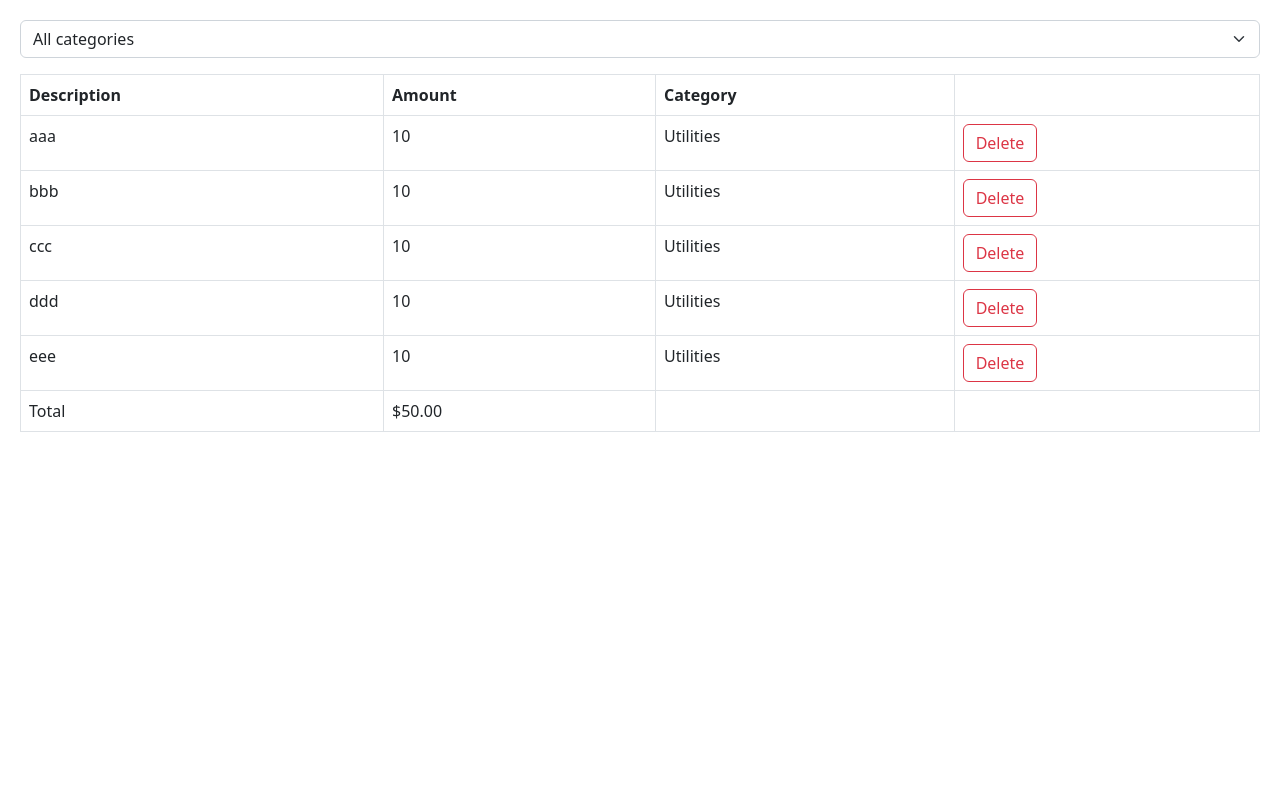
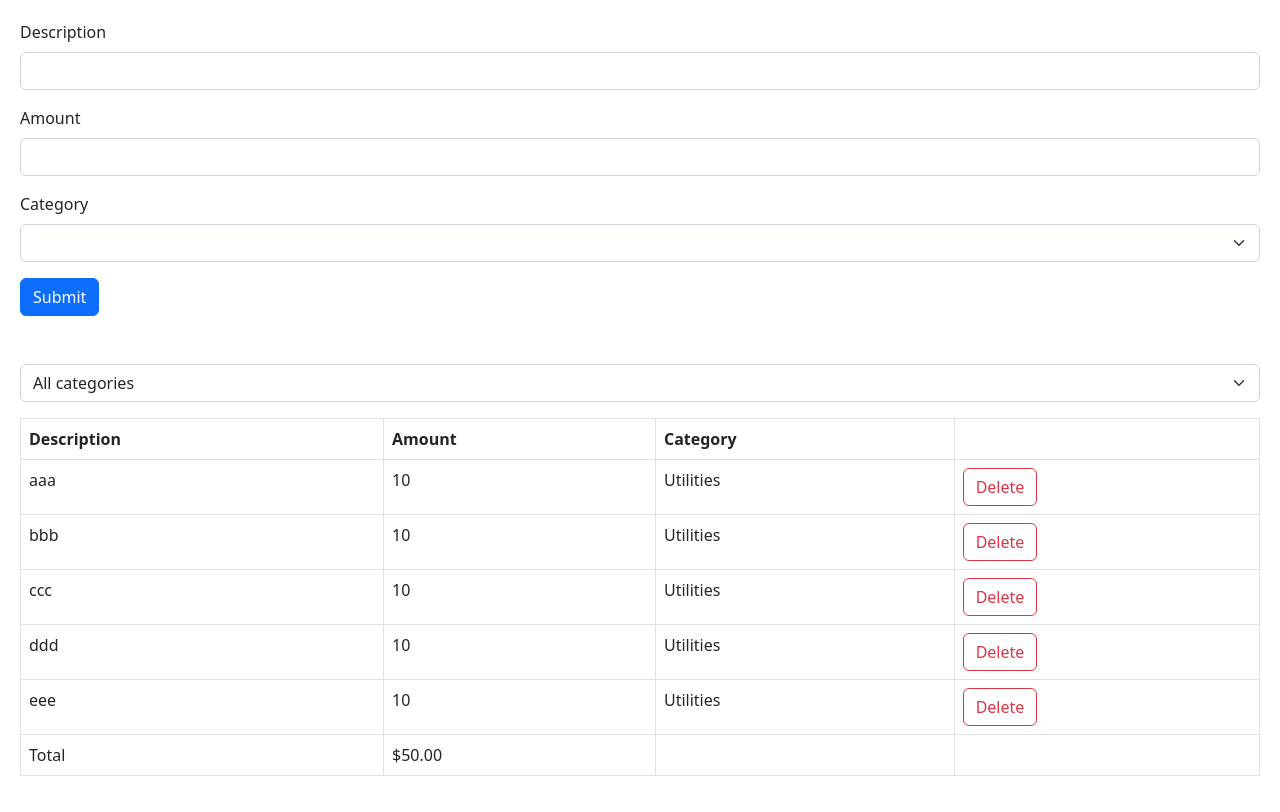
Before and after one commit to Chukwuaebuka/react-app, a React (Vite) app: page / in a window 1280 px wide. Built offline with nearby package versions, Linux system fonts and the light colour scheme.

Commit message:
building expense form

```diff
--- a/src/App.tsx
+++ b/src/App.tsx
@@ -1,6 +1,9 @@
 import { useState } from "react";
 import ExpenseList from "./expense-tracker/components/ExpenseList";
 import ExpenseFilter from "./expense-tracker/components/ExpenseFilter";
+import ExpenseForm from "./expense-tracker/components/ExpenseForm";
+
+export const categories = ["Groceries", "Utilities", "Entertainment"];
 
 const App = () => {
   const [selectedCategory, setSelectedCategory] = useState("");
@@ -23,6 +26,9 @@
 
   return (
     <>
+      <div className="mb-5">
+        <ExpenseForm />
+      </div>
       <div className="mb-3">
         <ExpenseFilter
           onSelectCategory={(category) => setSelectedCategory(category)}
--- a/src/expense-tracker/components/ExpenseFilter.tsx
+++ b/src/expense-tracker/components/ExpenseFilter.tsx
@@ -1,3 +1,5 @@
+import { categories } from "../../App";
+
 interface Props {
   onSelectCategory: (category: string) => void;
 }
@@ -9,9 +11,11 @@
       onChange={(event) => onSelectCategory(event.target.value)}
     >
       <option value="">All categories</option>
-      <option value="Groceries">Groceries</option>
-      <option value="Utilities">Utilities</option>
-      <option value="Entertainment">Entertainment</option>
+      {categories.map((category) => (
+        <option key={category} value={category}>
+          {category}
+        </option>
+      ))}
     </select>
   );
 };
--- /dev/null
+++ b/src/expense-tracker/components/ExpenseForm.tsx
@@ -0,0 +1,38 @@
+import { categories } from "../../App";
+
+const ExpenseForm = () => {
+  return (
+    <form>
+      <div className="mb-3">
+        <label htmlFor="description" className="form-label">
+          Description
+        </label>
+        <input id="description" type="text" className="form-control" />
+      </div>
+
+      <div className="mb-3">
+        <label htmlFor="amount" className="form-label">
+          Amount
+        </label>
+        <input id="amount" type="number" className="form-control" />
+      </div>
+
+      <div className="mb-3">
+        <label htmlFor="category" className="form-label">
+          Category
+        </label>
+        <select id="category" className="form-select">
+          <option value=""></option>
+          {categories.map((category) => (
+            <option key={category} value={category}>
+              {category}
+            </option>
+          ))}
+        </select>
+      </div>
+
+      <button className="btn btn-primary">Submit</button>
+    </form>
+  );
+};
+export default ExpenseForm;
```
